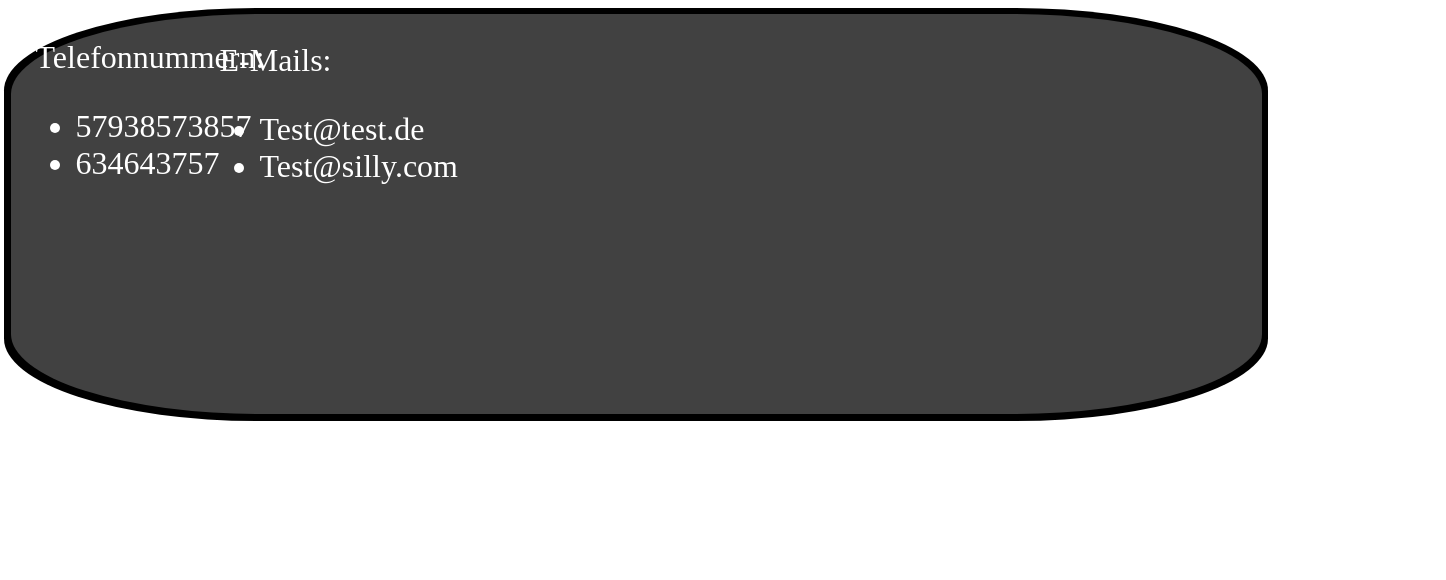
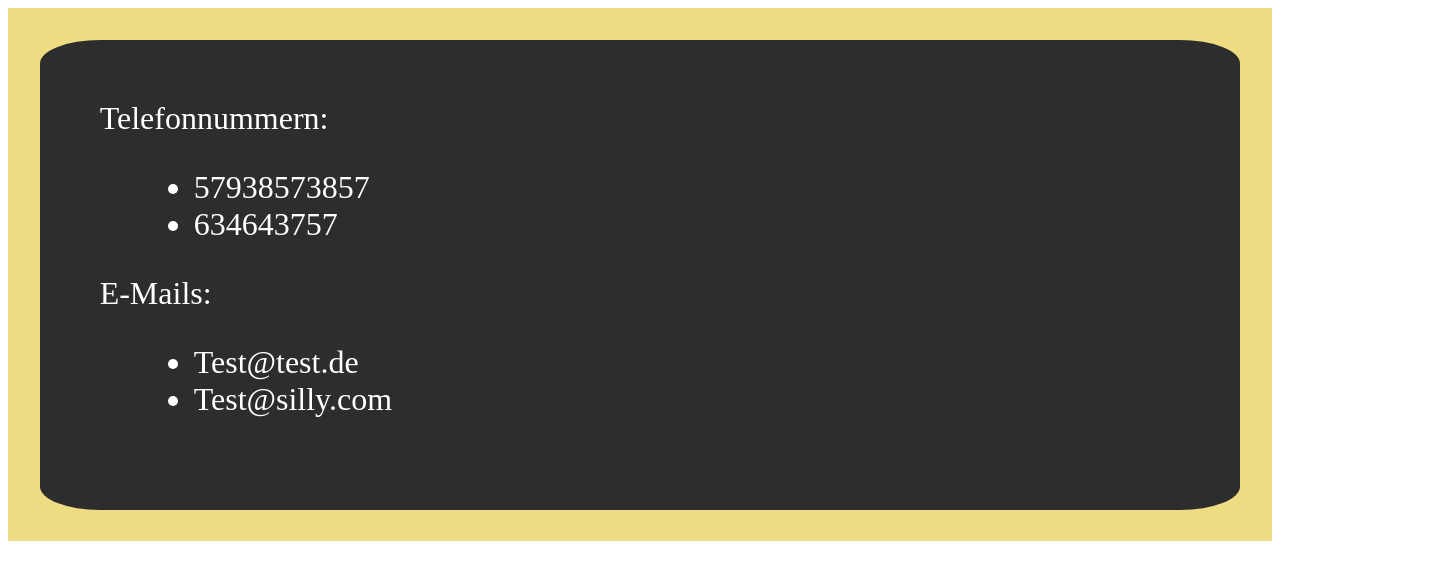
Before and after one commit to Kleefuchs/Datony-Web, a website: page assets/content/data.html in a window 1280 px wide. Shown: the whole page, 1446 px wide, since content can reach past the window. Drawn offline with Linux system fonts and the light colour scheme.

Commit message:
Got location and data fixed

```diff
--- a/assets/content/css/data.css
+++ b/assets/content/css/data.css
@@ -1,33 +1,24 @@
 #data {
-  background-color: rgb(65, 65, 65);
-  font-weight: 100;
-  padding-top: 2%;
-  padding-bottom: 2%;
-  padding-left: 2%;
-  border-radius: 20%;
+  background-color: #EEDC82;
+  padding: 2.5%;
 }
 
-#datapadding {
-  position: relative;
-  left: -0.3%;
-  padding: 0.5%;
-  background-color: rgb(0, 0, 0);
-  border-radius: 20%;
+#inner-data {
+  background-color: rgb(45, 45, 45);
+  font-weight: 100;
+  border-radius: 5%;
+  padding: 5%;
 }
 
-#phone-numbers {
-  position: relative;
-  bottom: 0px;
+.data-field {
   color: rgb(255, 255, 255);
   font-family: serif;
   font-size: xx-large;
 }
 
-#emails {
-  position: relative;
-  bottom: 172px;
-  left: 15%;
-  color: rgb(255, 255, 255);
-  font-family: serif;
-  font-size: xx-large;
+.data-field-list {
+  margin-left: 5%;
 }
+
+.data-field-entry {
+}
--- a/assets/content/css/introduction.css
+++ b/assets/content/css/introduction.css
@@ -10,7 +10,6 @@
 
 #introduction-field {
   opacity: 0.6;
-  backdrop-filter: blur(10px);
   background-color: black;
   color: white;
   position: absolute;
--- a/assets/content/css/location.css
+++ b/assets/content/css/location.css
@@ -1,6 +1,9 @@
 #location {
   padding-top: 5%;
   padding-bottom: 5%;
+  background-color: rgb(255, 222, 173);
+  width: 100%;
+  height: 100%;
 }
 
 #location-window {
@@ -26,4 +29,5 @@
 #location-map {
   margin-top: 5%;
   border-radius: 5%;
+  width: 80%;
 }
--- a/assets/content/data.html
+++ b/assets/content/data.html
@@ -1,7 +1,6 @@
 <link rel="stylesheet" href="/assets/content/css/data.css" />
-<div id="datapadding">
   <div id="data">
-    <div>
+    <div id="inner-data">
       <div id="phone-numbers" class="data-field">
         <span id="phone-numbers-title" class="data-field-title"
           >Telefonnummern:</span
```
Also changed, not shown: assets/content/css/topbar.css (+6 -3 lines), assets/content/topBar.html (+6 -6 lines).
